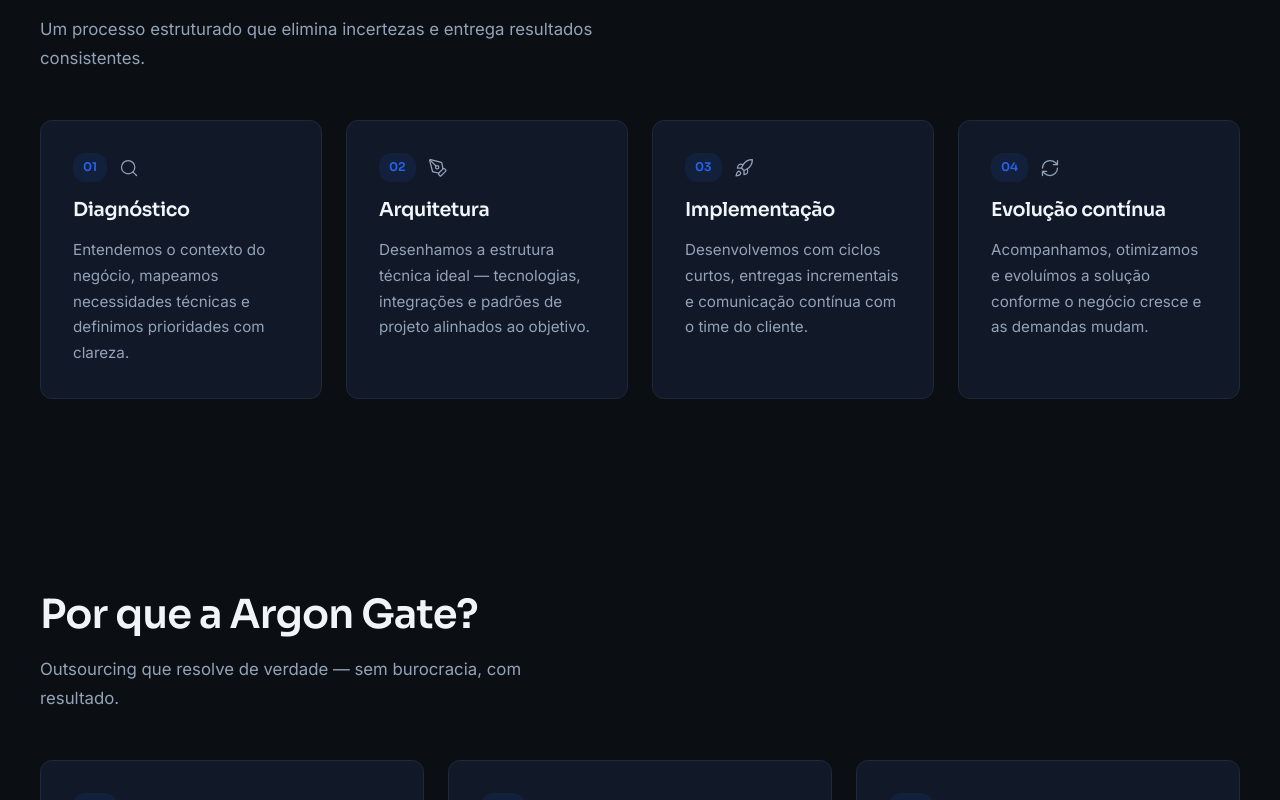
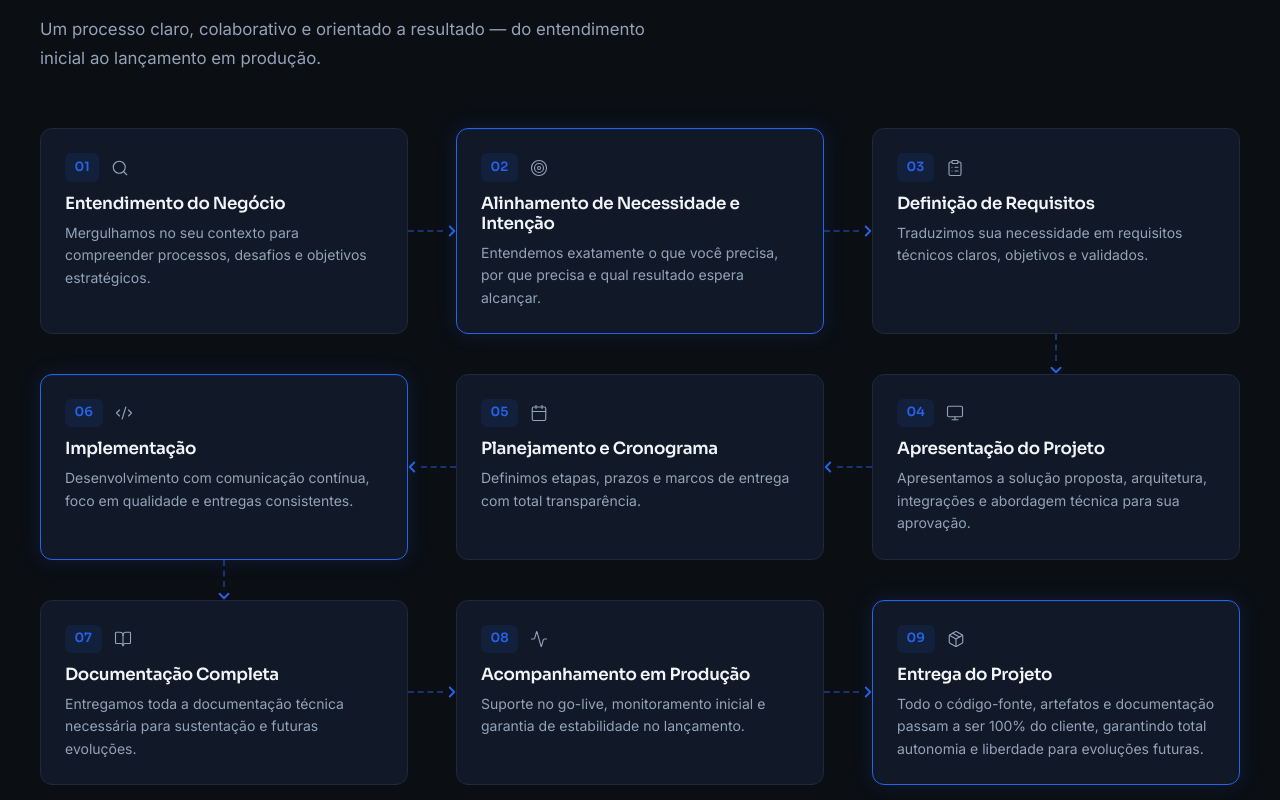
Before and after one commit to Argon-Gate/site, a Next.js app: page / in a window 1280 px wide. Shown: the part 1440-2240 px from the top of the page. Built offline with nearby package versions, Linux system fonts and the light colour scheme.

Commit message:
refactor(trabalhamos): Melhora visualização

```diff
--- a/src/app/globals.css
+++ b/src/app/globals.css
@@ -80,3 +80,46 @@
   background-color: var(--color-accent);
   color: var(--color-text-primary);
 }
+
+/* =========================================================
+   Flow — Como Trabalhamos (layout serpentina)
+   ========================================================= */
+
+.flow-grid {
+  display: none;
+}
+
+.flow-mobile {
+  display: flex;
+  flex-direction: column;
+  align-items: stretch;
+}
+
+@media (min-width: 768px) {
+  .flow-grid {
+    display: grid;
+    grid-template-columns: 1fr 3rem 1fr 3rem 1fr;
+    grid-template-rows: auto 2.5rem auto 2.5rem auto;
+  }
+
+  .flow-mobile {
+    display: none;
+  }
+}
+
+.flow-card {
+  padding: 1.5rem;
+  border-radius: var(--radius);
+  border: 1px solid var(--color-border);
+  background-color: var(--color-bg-secondary);
+  transition: border-color 0.2s ease;
+}
+
+.flow-card:hover {
+  border-color: var(--color-accent);
+}
+
+.flow-card-highlight {
+  border-color: var(--color-accent);
+  box-shadow: 0 0 20px rgba(37, 99, 235, 0.15), inset 0 1px 0 rgba(37, 99, 235, 0.1);
+}
--- a/src/components/Differentials.tsx
+++ b/src/components/Differentials.tsx
@@ -67,7 +67,7 @@
             marginBottom: "1rem",
           }}
         >
-          Por que a Argon Gate?
+          O que garantimos
         </h2>
 
         <p
--- a/src/components/HowWeWork.tsx
+++ b/src/components/HowWeWork.tsx
@@ -1,118 +1,231 @@
-import { Search, PenTool, Rocket, RefreshCw } from "lucide-react";
+import { Fragment } from "react";
+import {
+  Search,
+  Target,
+  ClipboardList,
+  Monitor,
+  Calendar,
+  Code2,
+  BookOpen,
+  Activity,
+  Package,
+  ChevronRight,
+  ChevronLeft,
+  ChevronDown,
+} from "lucide-react";
 import type { LucideIcon } from "lucide-react";
+import type { CSSProperties } from "react";
 
-interface StepProps {
+interface StepData {
   number: string;
   icon: LucideIcon;
   title: string;
   description: string;
+  highlight?: boolean;
 }
 
-function Step({ number, icon: Icon, title, description }: StepProps) {
+const steps: StepData[] = [
+  {
+    number: "01",
+    icon: Search,
+    title: "Entendimento do Negócio",
+    description:
+      "Mergulhamos no seu contexto para compreender processos, desafios e objetivos estratégicos.",
+  },
+  {
+    number: "02",
+    icon: Target,
+    title: "Alinhamento de Necessidade e Intenção",
+    description:
+      "Entendemos exatamente o que você precisa, por que precisa e qual resultado espera alcançar.",
+    highlight: true,
+  },
+  {
+    number: "03",
+    icon: ClipboardList,
+    title: "Definição de Requisitos",
+    description:
+      "Traduzimos sua necessidade em requisitos técnicos claros, objetivos e validados.",
+  },
+  {
+    number: "04",
+    icon: Monitor,
+    title: "Apresentação do Projeto",
+    description:
+      "Apresentamos a solução proposta, arquitetura, integrações e abordagem técnica para sua aprovação.",
+  },
+  {
+    number: "05",
+    icon: Calendar,
+    title: "Planejamento e Cronograma",
+    description:
+      "Definimos etapas, prazos e marcos de entrega com total transparência.",
+  },
+  {
+    number: "06",
+    icon: Code2,
+    title: "Implementação",
+    description:
+      "Desenvolvimento com comunicação contínua, foco em qualidade e entregas consistentes.",
+    highlight: true,
+  },
+  {
+    number: "07",
+    icon: BookOpen,
+    title: "Documentação Completa",
+    description:
+      "Entregamos toda a documentação técnica necessária para sustentação e futuras evoluções.",
+  },
+  {
+    number: "08",
+    icon: Activity,
+    title: "Acompanhamento em Produção",
+    description:
+      "Suporte no go-live, monitoramento inicial e garantia de estabilidade no lançamento.",
+  },
+  {
+    number: "09",
+    icon: Package,
+    title: "Entrega do Projeto",
+    description:
+      "Todo o código-fonte, artefatos e documentação passam a ser 100% do cliente, garantindo total autonomia e liberdade para evoluções futuras.",
+    highlight: true,
+  },
+];
+
+const CONNECTOR_COLOR = "rgba(37, 99, 235, 0.45)";
+const CHEVRON_COLOR = "var(--color-accent)";
+
+function StepCard({
+  step,
+  style,
+}: {
+  step: StepData;
+  style?: CSSProperties;
+}) {
+  const Icon = step.icon;
+  const cardClass = step.highlight ? "flow-card flow-card-highlight" : "flow-card";
   return (
-    <div
-      style={{
-        padding: "2rem",
-        borderRadius: "var(--radius)",
-        border: "1px solid var(--color-border)",
-        backgroundColor: "var(--color-bg-secondary)",
-        display: "flex",
-        flexDirection: "column",
-        gap: "1rem",
-      }}
-    >
-      <div className="flex items-center gap-3">
+    <div className={cardClass} style={style}>
+      <div className="flex items-center gap-3 mb-3">
         <span
           style={{
             fontFamily: "var(--font-heading)",
-            fontSize: "0.75rem",
+            fontSize: "0.8rem",
             fontWeight: 600,
             color: "var(--color-accent)",
             backgroundColor: "rgba(37, 99, 235, 0.1)",
-            padding: "0.25rem 0.625rem",
-            borderRadius: "var(--radius)",
+            padding: "0.2rem 0.6rem",
+            borderRadius: "6px",
           }}
         >
-          {number}
+          {step.number}
         </span>
-
         <Icon
-          size={20}
+          size={18}
           style={{ color: "var(--color-text-secondary)" }}
           strokeWidth={1.5}
         />
       </div>
-
       <h3
         style={{
-          fontSize: "clamp(1.125rem, 1.5vw, 1.25rem)",
+          fontSize: "1.05rem",
           fontWeight: 600,
           color: "var(--color-text-primary)",
-          margin: 0,
+          margin: "0 0 0.5rem 0",
         }}
       >
-        {title}
+        {step.title}
       </h3>
-
       <p
         style={{
-          fontSize: "0.95rem",
+          fontSize: "0.875rem",
           color: "var(--color-text-secondary)",
           margin: 0,
-          lineHeight: 1.7,
+          lineHeight: 1.6,
         }}
       >
-        {description}
+        {step.description}
       </p>
     </div>
   );
 }
 
-const steps: StepProps[] = [
-  {
-    number: "01",
-    icon: Search,
-    title: "Diagnóstico",
-    description:
-      "Entendemos o contexto do negócio, mapeamos necessidades técnicas e definimos prioridades com clareza.",
-  },
-  {
-    number: "02",
-    icon: PenTool,
-    title: "Arquitetura",
-    description:
-      "Desenhamos a estrutura técnica ideal — tecnologias, integrações e padrões de projeto alinhados ao objetivo.",
-  },
-  {
-    number: "03",
-    icon: Rocket,
-    title: "Implementação",
-    description:
-      "Desenvolvemos com ciclos curtos, entregas incrementais e comunicação contínua com o time do cliente.",
-  },
-  {
-    number: "04",
-    icon: RefreshCw,
-    title: "Evolução contínua",
-    description:
-      "Acompanhamos, otimizamos e evoluímos a solução conforme o negócio cresce e as demandas mudam.",
-  },
-];
+function HConnector({
+  direction = "right",
+  style,
+}: {
+  direction?: "right" | "left";
+  style?: CSSProperties;
+}) {
+  const isRight = direction === "right";
+  return (
+    <div
+      style={{ display: "flex", alignItems: "center", ...style }}
+      aria-hidden="true"
+    >
+      {!isRight && (
+        <ChevronLeft
+          size={18}
+          style={{ color: CHEVRON_COLOR, flexShrink: 0, marginLeft: -5 }}
+          strokeWidth={2.5}
+        />
+      )}
+      <div style={{ flex: 1, borderTop: `2px dashed ${CONNECTOR_COLOR}` }} />
+      {isRight && (
+        <ChevronRight
+          size={18}
+          style={{ color: CHEVRON_COLOR, flexShrink: 0, marginRight: -5 }}
+          strokeWidth={2.5}
+        />
+      )}
+    </div>
+  );
+}
+
+function VConnector({ style }: { style?: CSSProperties }) {
+  return (
+    <div
+      style={{
+        display: "flex",
+        flexDirection: "column",
+        alignItems: "center",
+        ...style,
+      }}
+      aria-hidden="true"
+    >
+      <div style={{ flex: 1, borderLeft: `2px dashed ${CONNECTOR_COLOR}` }} />
+      <ChevronDown
+        size={18}
+        style={{ color: CHEVRON_COLOR, flexShrink: 0, marginBottom: -5 }}
+        strokeWidth={2.5}
+      />
+    </div>
+  );
+}
+
+function MobileConnector() {
+  return (
+    <div
+      style={{
+        display: "flex",
+        justifyContent: "center",
+        height: "2rem",
+      }}
+      aria-hidden="true"
+    >
+      <div style={{ borderLeft: `2px dashed ${CONNECTOR_COLOR}` }} />
+    </div>
+  );
+}
 
 export function HowWeWork() {
   return (
     <section
       id="processo"
-      style={{
-        padding: "var(--section-padding-y) 1.5rem",
-      }}
+      style={{ padding: "var(--section-padding-y) 1.5rem" }}
     >
-      <div
-        style={{
-          maxWidth: "var(--max-width)",
-          margin: "0 auto",
-        }}
-      >
+      <div style={{ maxWidth: "var(--max-width)", margin: "0 auto" }}>
         <h2
           style={{
             fontSize: "clamp(2rem, 3.5vw, 2.5rem)",
@@ -121,31 +234,76 @@
             marginBottom: "1rem",
           }}
         >
-          Como trabalhamos
+          Como Trabalhamos
         </h2>
-
         <p
           style={{
             fontSize: "1.05rem",
             color: "var(--color-text-secondary)",
-            maxWidth: "560px",
-            marginBottom: "3rem",
+            maxWidth: "640px",
+            marginBottom: "3.5rem",
             lineHeight: 1.7,
           }}
         >
-          Um processo estruturado que elimina incertezas e entrega resultados
-          consistentes.
+          Um processo claro, colaborativo e orientado a resultado — do
+          entendimento inicial ao lançamento em produção.
         </p>
 
-        <div
-          style={{
-            display: "grid",
-            gridTemplateColumns: "repeat(auto-fit, minmax(260px, 1fr))",
-            gap: "1.5rem",
-          }}
-        >
-          {steps.map((step) => (
-            <Step key={step.number} {...step} />
+        {/* Desktop: fluxo serpentina em grid 3 colunas */}
+        <div className="flow-grid">
+          {/* Linha 1: 01 → 02 → 03 */}
+          <StepCard step={steps[0]} style={{ gridColumn: 1, gridRow: 1 }} />
+          <HConnector
+            direction="right"
+            style={{ gridColumn: 2, gridRow: 1 }}
+          />
+          <StepCard step={steps[1]} style={{ gridColumn: 3, gridRow: 1 }} />
+          <HConnector
+            direction="right"
+            style={{ gridColumn: 4, gridRow: 1 }}
+          />
+          <StepCard step={steps[2]} style={{ gridColumn: 5, gridRow: 1 }} />
+
+          {/* Curva: descendo pela direita */}
+          <VConnector style={{ gridColumn: 5, gridRow: 2 }} />
+
+          {/* Linha 2: 04 → 05 → 06 (exibida da direita para esquerda) */}
+          <StepCard step={steps[3]} style={{ gridColumn: 5, gridRow: 3 }} />
+          <HConnector
+            direction="left"
+            style={{ gridColumn: 4, gridRow: 3 }}
+          />
+          <StepCard step={steps[4]} style={{ gridColumn: 3, gridRow: 3 }} />
+          <HConnector
+            direction="left"
+            style={{ gridColumn: 2, gridRow: 3 }}
+          />
+          <StepCard step={steps[5]} style={{ gridColumn: 1, gridRow: 3 }} />
+
+          {/* Curva: descendo pela esquerda */}
+          <VConnector style={{ gridColumn: 1, gridRow: 4 }} />
+
+          {/* Linha 3: 07 → 08 → 09 */}
+          <StepCard step={steps[6]} style={{ gridColumn: 1, gridRow: 5 }} />
+          <HConnector
+            direction="right"
+            style={{ gridColumn: 2, gridRow: 5 }}
+          />
+          <StepCard step={steps[7]} style={{ gridColumn: 3, gridRow: 5 }} />
+          <HConnector
+            direction="right"
+            style={{ gridColumn: 4, gridRow: 5 }}
+          />
+          <StepCard step={steps[8]} style={{ gridColumn: 5, gridRow: 5 }} />
+        </div>
+
+        {/* Mobile: fluxo vertical */}
+        <div className="flow-mobile">
+          {steps.map((step, i) => (
+            <Fragment key={step.number}>
+              <StepCard step={step} />
+              {i < steps.length - 1 && <MobileConnector />}
+            </Fragment>
           ))}
         </div>
       </div>
```
